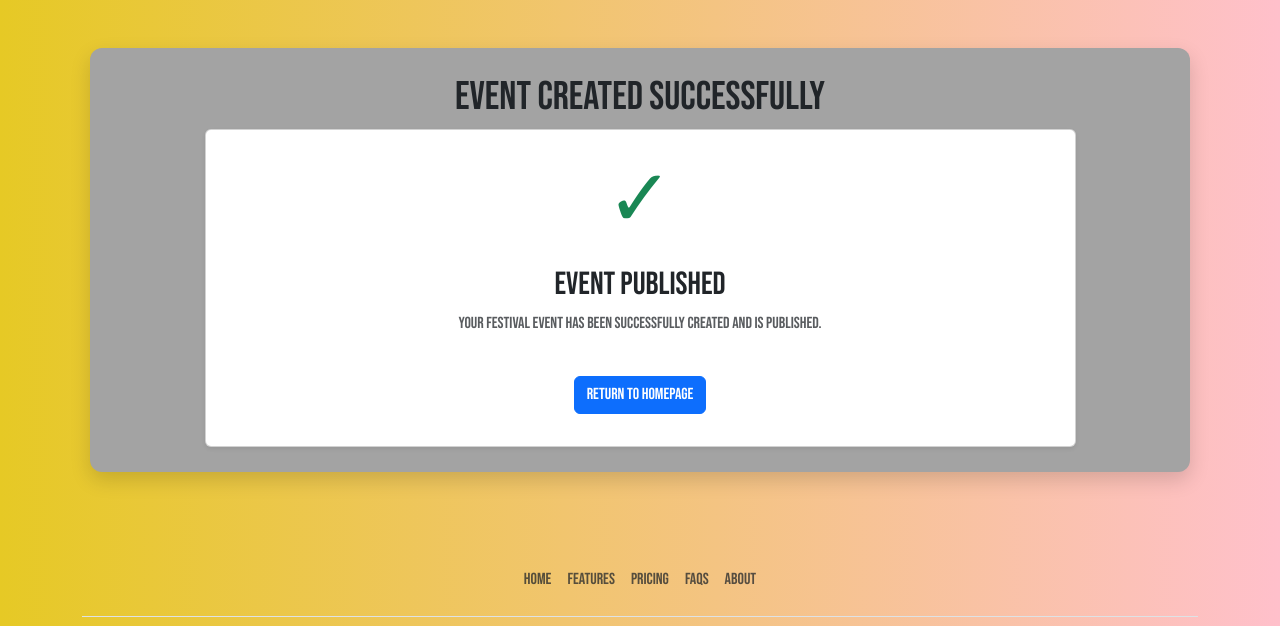
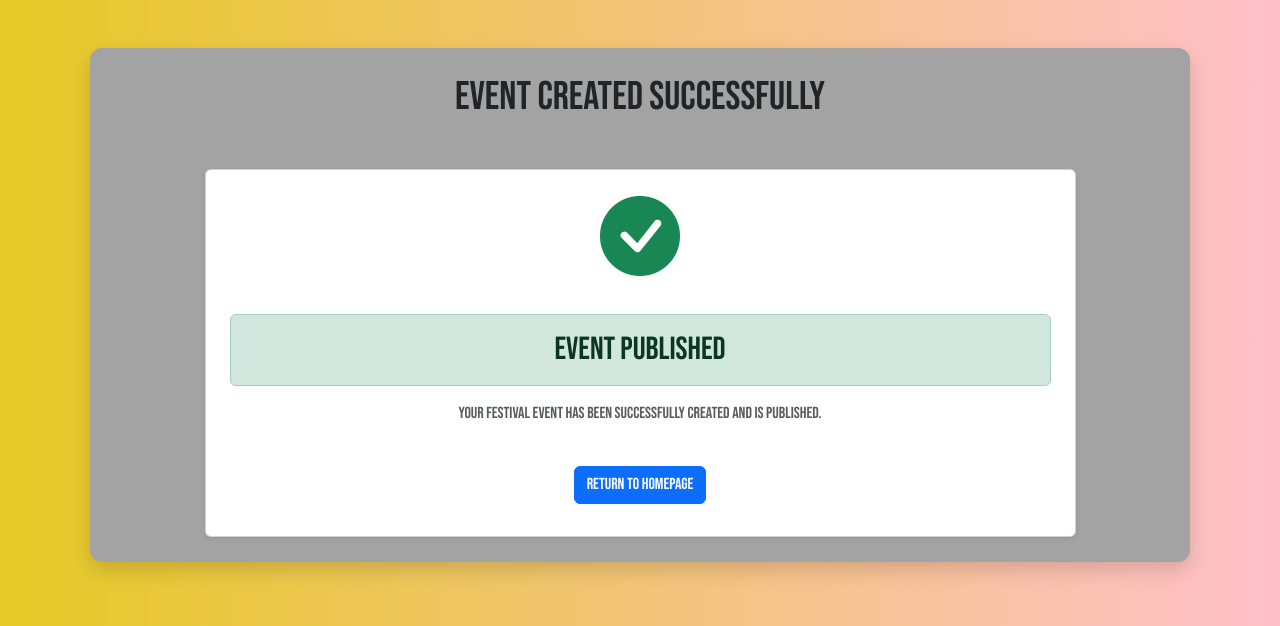
Before and after one commit to wackydumbidiot/IAB207-2026-S1, a Flask app: template FestivalHub/templates/event-created.html in a window 1280 px wide. Shown: the part 170-796 px from the top of the page. Run offline with Flask 3, Linux system fonts and the light colour scheme; the template is opened without the code that fills it, so the values that code supplies are empty; some libraries are stand-ins or nearby versions.

Commit message:
refactored event created page

```diff
--- a/FestivalHub/templates/event-created.html
+++ b/FestivalHub/templates/event-created.html
@@ -10,6 +10,7 @@
     <link rel="preconnect" href="https://fonts.googleapis.com">
     <link rel="preconnect" href="https://fonts.gstatic.com" crossorigin>
     <link href="https://fonts.googleapis.com/css2?family=Bebas+Neue&display=swap" rel="stylesheet">
+    <link href="https://cdn.jsdelivr.net/npm/bootstrap-icons@1.11.3/font/bootstrap-icons.min.css" rel="stylesheet">
 
     <link
       href="https://cdn.jsdelivr.net/npm/bootstrap@5.3.8/dist/css/bootstrap.min.css"
@@ -51,14 +52,17 @@
 
         <div class="event-form mt-5">
           <div class="row justify-content-center">
-            <h1 class="text-center">Event Created Successfully</h1>
+            <h1 class="text-center mb-5">Event Created Successfully</h1>
 
             <div class="col-lg-10 col-md-12">
               <div class="card p-4 shadow-sm text-center">
 
-                <div class="display-1 text-success mb-3">✓</div>
+                <!-- <div class="display-1 text-success mb-3">✓</div> -->
+                <div class="text-center mb-4">
+                  <i class="bi bi-check-circle-fill text-success display-1"></i>
+                </div>
 
-                <h2>Event Published</h2>
+                <h2 class="alert alert-success">Event Published</h2>
 
                 <p class="text-muted">
                   Your festival event has been successfully created and is published.
```
